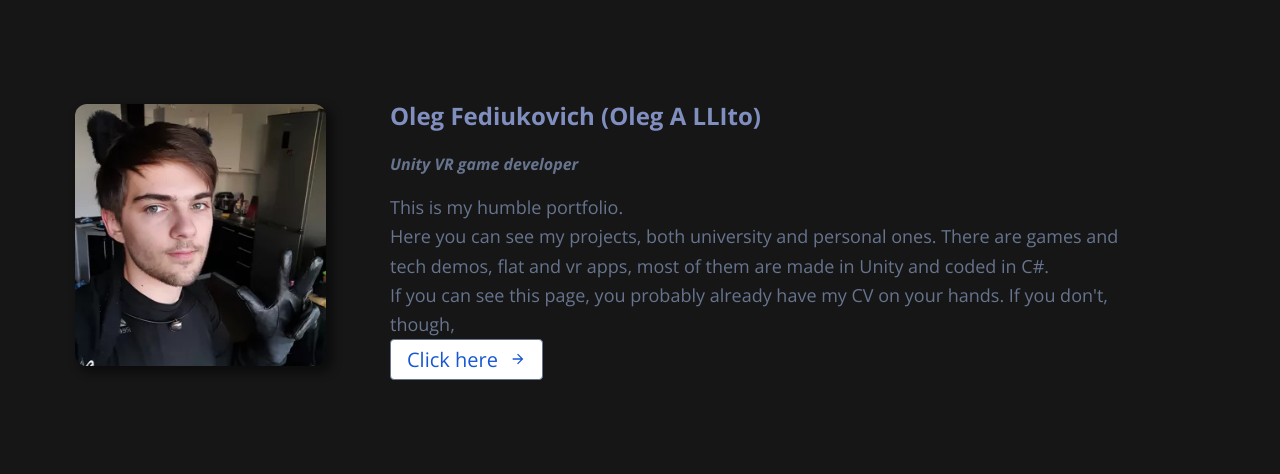
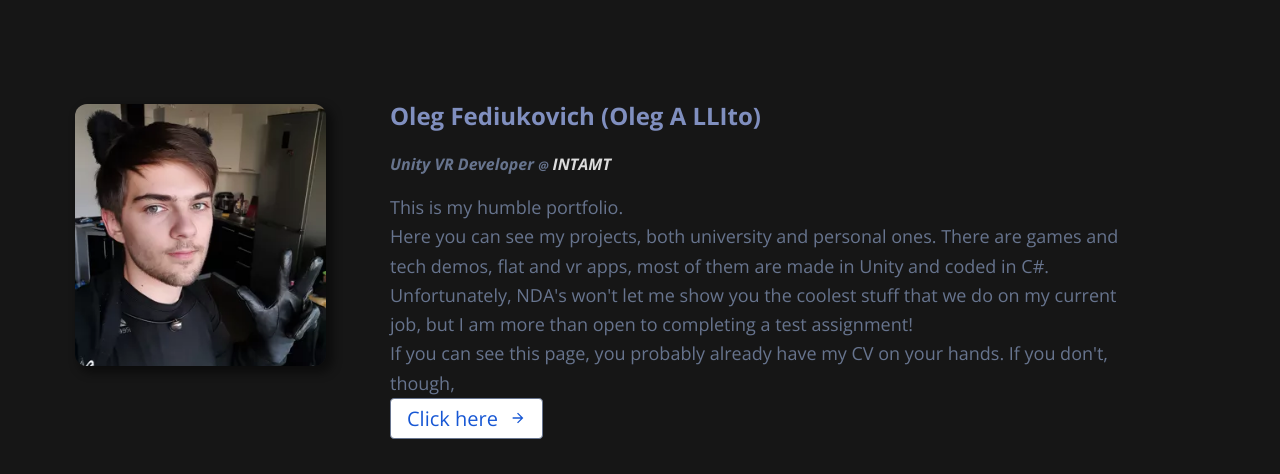
Before and after one commit to Oleg-A-LLIto/portfolio, a website built with Parcel: page index.html in a window 1280 px wide. Shown: the top 474 px of the page. Built offline with nearby package versions, Linux system fonts and the light colour scheme.

Commit message:
Updated the thing to make sense

```diff
--- a/index.html
+++ b/index.html
@@ -73,7 +73,7 @@
               <h4 class="profile-text">Oleg Fediukovich (Oleg A LLIto)</h4>
             </div>
             <div class="profile-container03">
-              <span class="profile-text01">Unity VR game developer</span>
+              <span class="profile-text01">Unity VR Developer <a style="font-size: 12px;">@</a> <a href="https://intamt.eu/" style="color: rgb(220,220,220); ">INTAMT</a></span>
             </div>
             <span class="profile-text02 medium">
               <span>This is my humble portfolio.</span>
@@ -82,7 +82,9 @@
               <span>
                 Here you can see my projects, both university and personal ones.
                 There are games and tech demos, flat and vr apps, most of them
-                are made in Unity and coded in C#.
+                are made in Unity and coded in C#. Unfortunately, NDA's won't
+                let me show you the coolest stuff that we do on my current job,
+                but I am more than open to completing a test assignment!
               </span>
               <br />
               <span>
```
Also changed, not shown: 1 other file.
